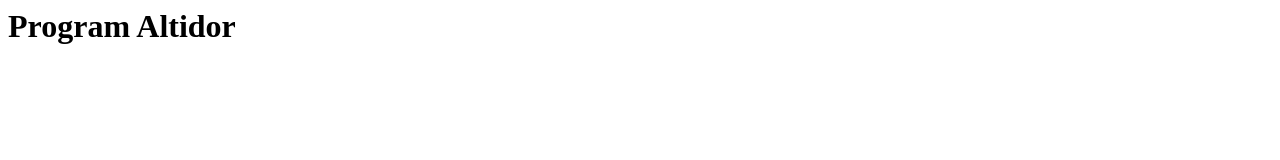
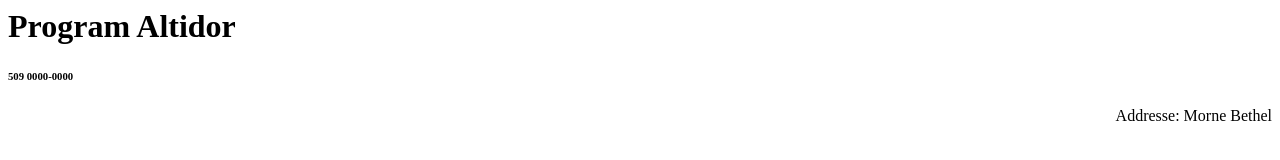
Before and after one commit to wisylove/Sages, a plain HTML site: page index.html in a window 1280 px wide. Drawn offline with Linux system fonts and the light colour scheme.

Commit message:
Update index.html

```diff
--- a/index.html
+++ b/index.html
@@ -1 +1,3 @@
 <h1>Program Altidor</h1>
+<h6>509 0000-0000</h6>
+<p style="text-align: right;">Addresse: Morne Bethel</p>
```
